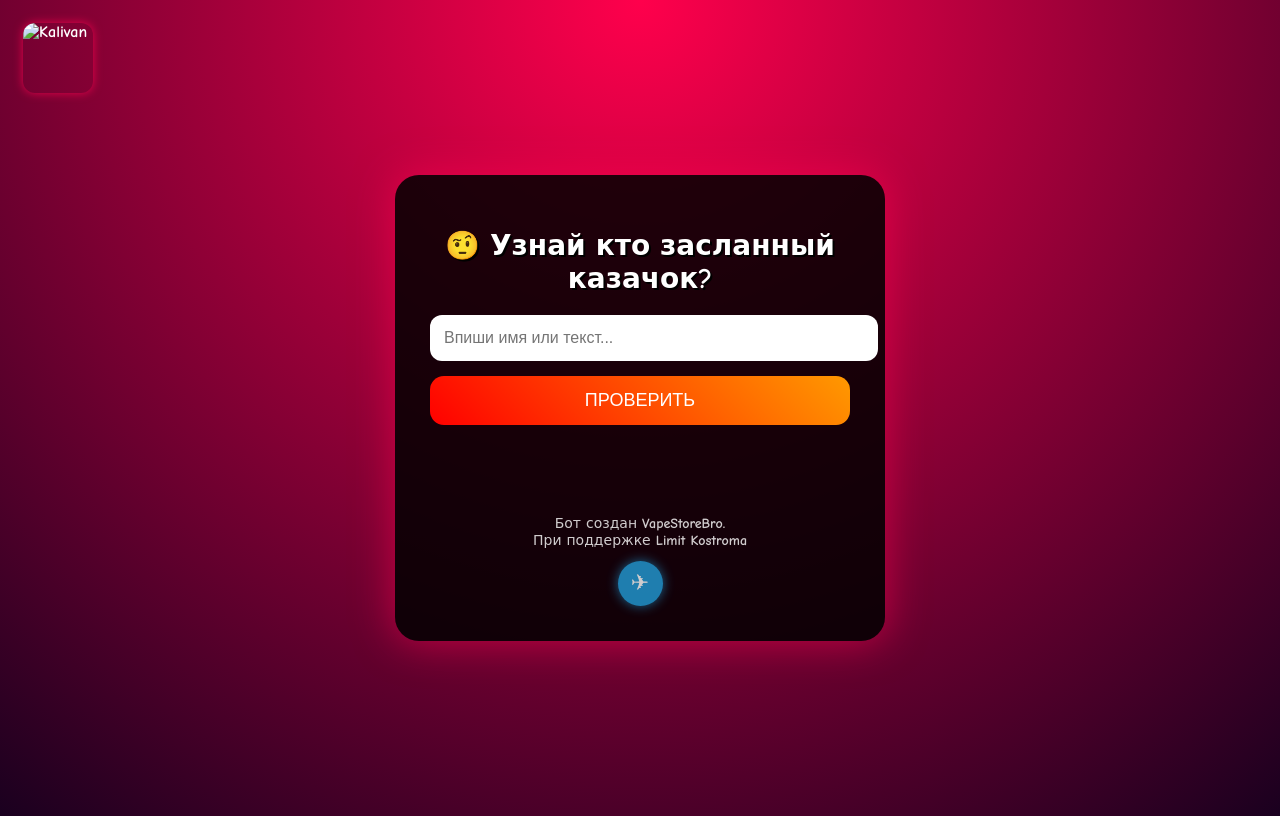
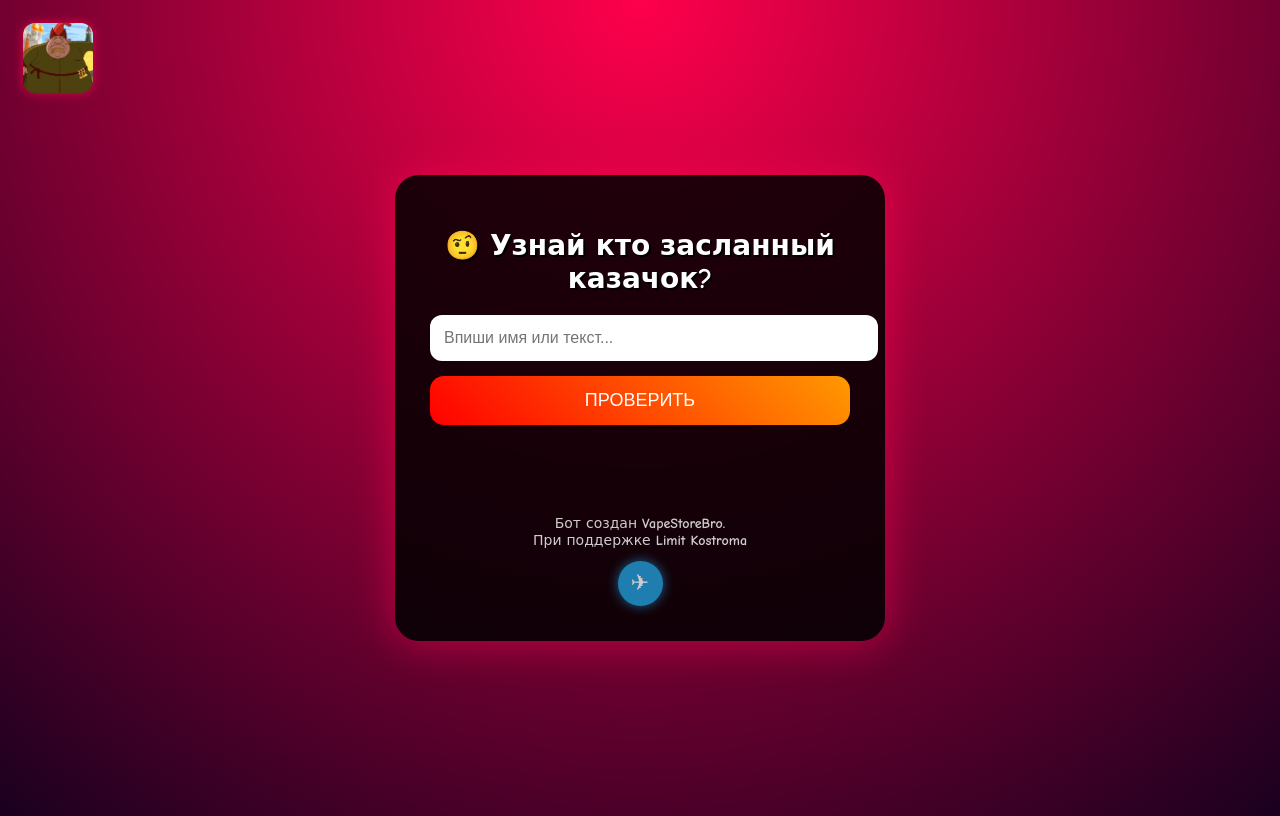
Before and after one commit to limitstore44/Zaslaniazachok, a plain HTML site: page index.html in a window 1280 px wide. Drawn offline with Linux system fonts and the light colour scheme.

Commit message:
Update logo image source in index.html

```diff
--- a/index.html
+++ b/index.html
@@ -134,7 +134,7 @@
 
 </head>
 <body><!-- ЛОГО --><div class="logo-box">
-    <img src="Kalivan.jpg" alt="Kalivan">
+    <img src="Колыван.jpg" alt="Колыван">
 </div><div class="container">
     <h1>🤨 Узнай кто засланный казачок?</h1><input type="text" id="nameInput" placeholder="Впиши имя или текст...">
 
```
